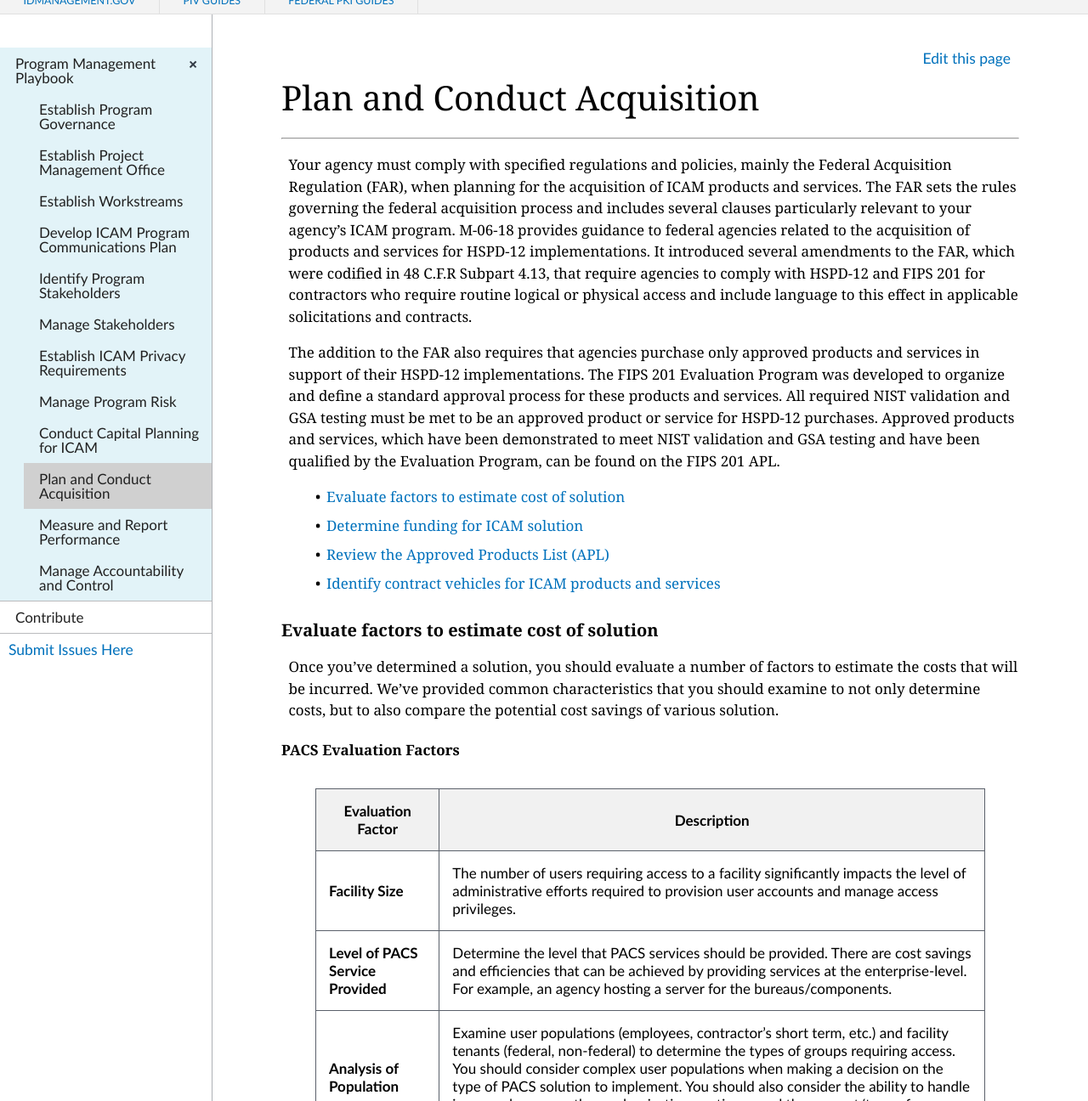
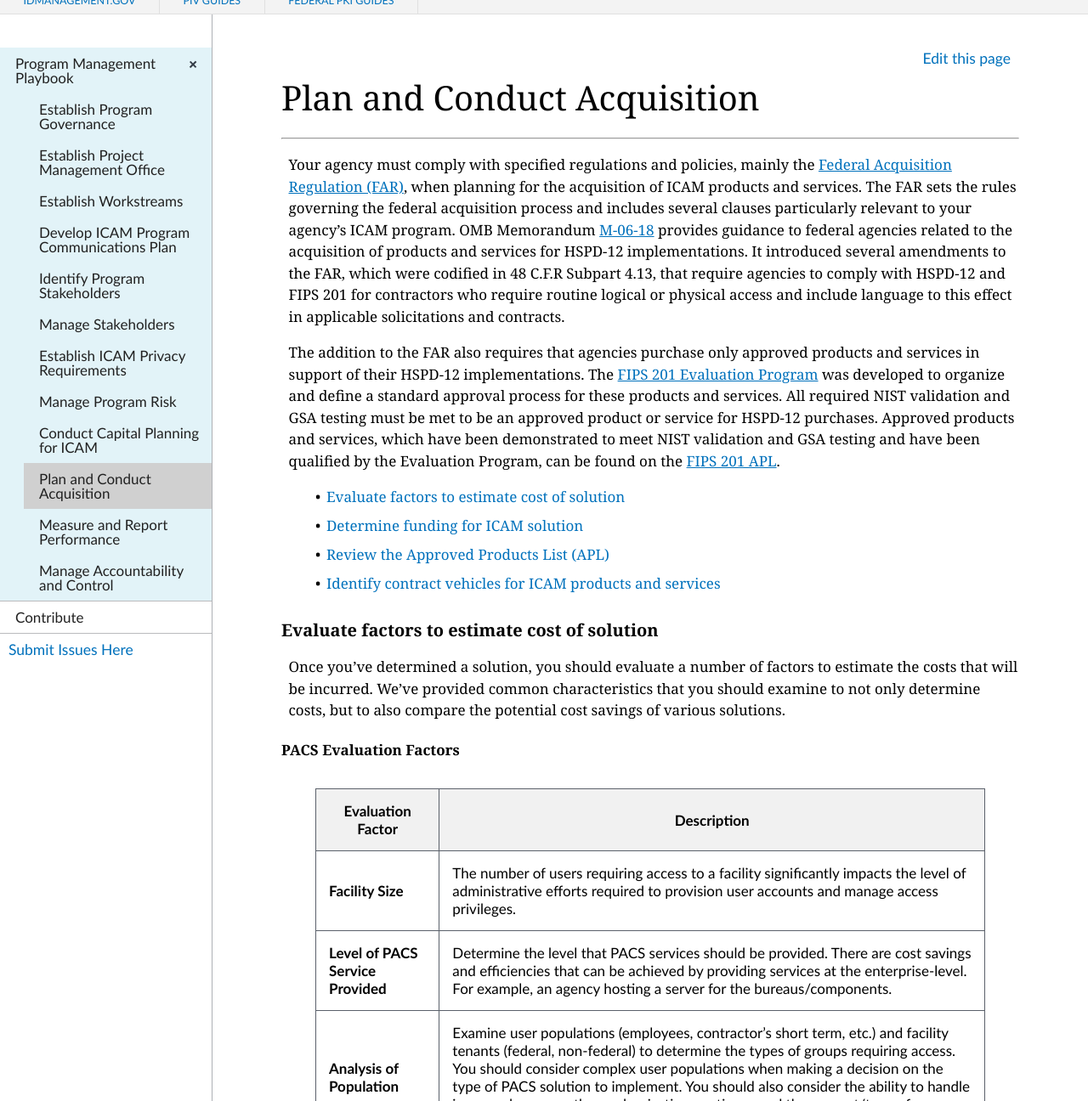
Before and after one commit to GSA/ficam-management, a Jekyll site: the page built from _pm-playbook/10_acquis.md, in a window 1280 px wide and 1400 px high, cut to the strip 104-1400 px from the top of the window. Shown: the whole strip at 85% size. Built offline with Jekyll 4.4.1, drawn with Linux system fonts in a browser that asks for light colours; nearby versions of some CDN libraries; some of the changed text lies outside the part shown.

Commit message:
Inserted links to federal policies and idmanagement.gov

```diff
--- a/_pm-playbook/10_acquis.md
+++ b/_pm-playbook/10_acquis.md
@@ -6,10 +6,10 @@ collection: pm-playbook
 ---
 ---
 
-Your agency must comply with specified regulations and policies, mainly the Federal Acquisition Regulation (FAR), when planning for the acquisition of ICAM products and services. The FAR sets the rules governing the federal acquisition process and includes several clauses particularly relevant to your agency’s ICAM program.
-M-06-18 provides guidance to federal agencies related to the acquisition of products and services for HSPD-12 implementations. It introduced several amendments to the FAR, which were codified in 48 C.F.R Subpart 4.13, that require agencies to comply with HSPD-12 and FIPS 201 for contractors who require routine logical or physical access and include language to this effect in applicable solicitations and contracts.
+Your agency must comply with specified regulations and policies, mainly the [Federal Acquisition Regulation (FAR)](https://www.acquisition.gov/browsefar){:target="blank"}, when planning for the acquisition of ICAM products and services. The FAR sets the rules governing the federal acquisition process and includes several clauses particularly relevant to your agency’s ICAM program. OMB Memorandum
+[M-06-18](https://www.whitehouse.gov/sites/whitehouse.gov/files/omb/memoranda/2006/m06-18.pdf){:target="blank"} provides guidance to federal agencies related to the acquisition of products and services for HSPD-12 implementations. It introduced several amendments to the FAR, which were codified in 48 C.F.R Subpart 4.13, that require agencies to comply with HSPD-12 and FIPS 201 for contractors who require routine logical or physical access and include language to this effect in applicable solicitations and contracts.
 
-The addition to the FAR also requires that agencies purchase only approved products and services in support of their HSPD-12 implementations. The FIPS 201 Evaluation Program was developed to organize and define a standard approval process for these products and services. All required NIST validation and GSA testing must be met to be an approved product or service for HSPD-12 purchases. Approved products and services, which have been demonstrated to meet NIST validation and GSA testing and have been qualified by the Evaluation Program, can be found on the FIPS 201 APL.
+The addition to the FAR also requires that agencies purchase only approved products and services in support of their HSPD-12 implementations. The [FIPS 201 Evaluation Program](https://www.idmanagement.gov/fips201/){:target="blank"} was developed to organize and define a standard approval process for these products and services. All required NIST validation and GSA testing must be met to be an approved product or service for HSPD-12 purchases. Approved products and services, which have been demonstrated to meet NIST validation and GSA testing and have been qualified by the Evaluation Program, can be found on the [FIPS 201 APL](https://www.idmanagement.gov/IDM/IDMFicamProductSearchPage){:target="_blank"}.
 
 * [Evaluate factors to estimate cost of solution](#evaluate-factors-to-estimate-cost-of-solution)
 * [Determine funding for ICAM solution](#determine-funding-for-icam-solution)
@@ -18,7 +18,7 @@ The addition to the FAR also requires that agencies purchase only approved produ
 
 ### Evaluate factors to estimate cost of solution
 
-Once you’ve determined a solution, you should evaluate a number of factors to estimate the costs that will be incurred. We’ve provided common characteristics that you should examine to not only determine costs, but to also compare the potential cost savings of various solution.
+Once you’ve determined a solution, you should evaluate a number of factors to estimate the costs that will be incurred. We’ve provided common characteristics that you should examine to not only determine costs, but to also compare the potential cost savings of various solutions.
 
 #### PACS Evaluation Factors
 >
@@ -68,7 +68,7 @@ In addition to determining funding needs and obtaining funding, a key aspect of
 
 ### Review the Approved Products List (APL)
 
-[The APL](https://www.idmanagement.gov/IDM/IDMFicamProductSearchPage){:target="_blank"} is a list of HSPD-12 related products and services that have been tested through an approved National Institute of Standards and Technology (NIST) test procedure. You can use multiple GSA Schedules to purchase a resource that’s included on the APL. When purchasing products and services for HSPD-12 implementation, you must a follow OMB M-06-18 and use the FIPS 201 Evaluation Program APL. The APL is continuously updated with approved products and technologies. It’s your responsibility to stay current on these changes and incorporate them into your planning during regular technology refresh cycles as part of the capital planning and budget process. You find a complete inventory of Government Certified and Approved Services and Products Listings on GSA’s website.
+[The APL](https://www.idmanagement.gov/IDM/IDMFicamProductSearchPage){:target="_blank"} is a list of HSPD-12 related products and services that have been tested through an approved National Institute of Standards and Technology (NIST) test procedure. You can use multiple GSA Schedules to purchase a resource that’s included on the APL. When purchasing products and services for HSPD-12 implementation, you must follow OMB Memorandum M-06-18 and use the FIPS 201 Evaluation Program APL. The APL is continuously updated with approved products and technologies. It’s your responsibility to stay current on these changes and incorporate them into your planning during regular technology refresh cycles as part of the capital planning and budget process. You find a complete inventory of Government Certified and Approved Services and Products Listings on [IDManagement.gov](https://www.idmanagement.gov/){:target="blank"}.
 
 
 {% include alert-warning.html heading = "Implementation Tip" content="Purchasing products off of the Homeland Security Presidential Directive 12 (HSPD-12) Approved Products List (APL) does not ensure interoperability or appropriateness for your agency’s implementation. Products bought from the APL must be properly integrated and configured to be interoperable with other ICAM programs and services. Prior to acquiring, agencies should determine if the products are appropriate for the risk level and/or design of the ICAM solution." %}
```
Also changed, not shown: other parts of _pm-playbook/10_acquis.md (+4 -4 lines), _pm-playbook/12_accountability.md (+1 -1 lines).
